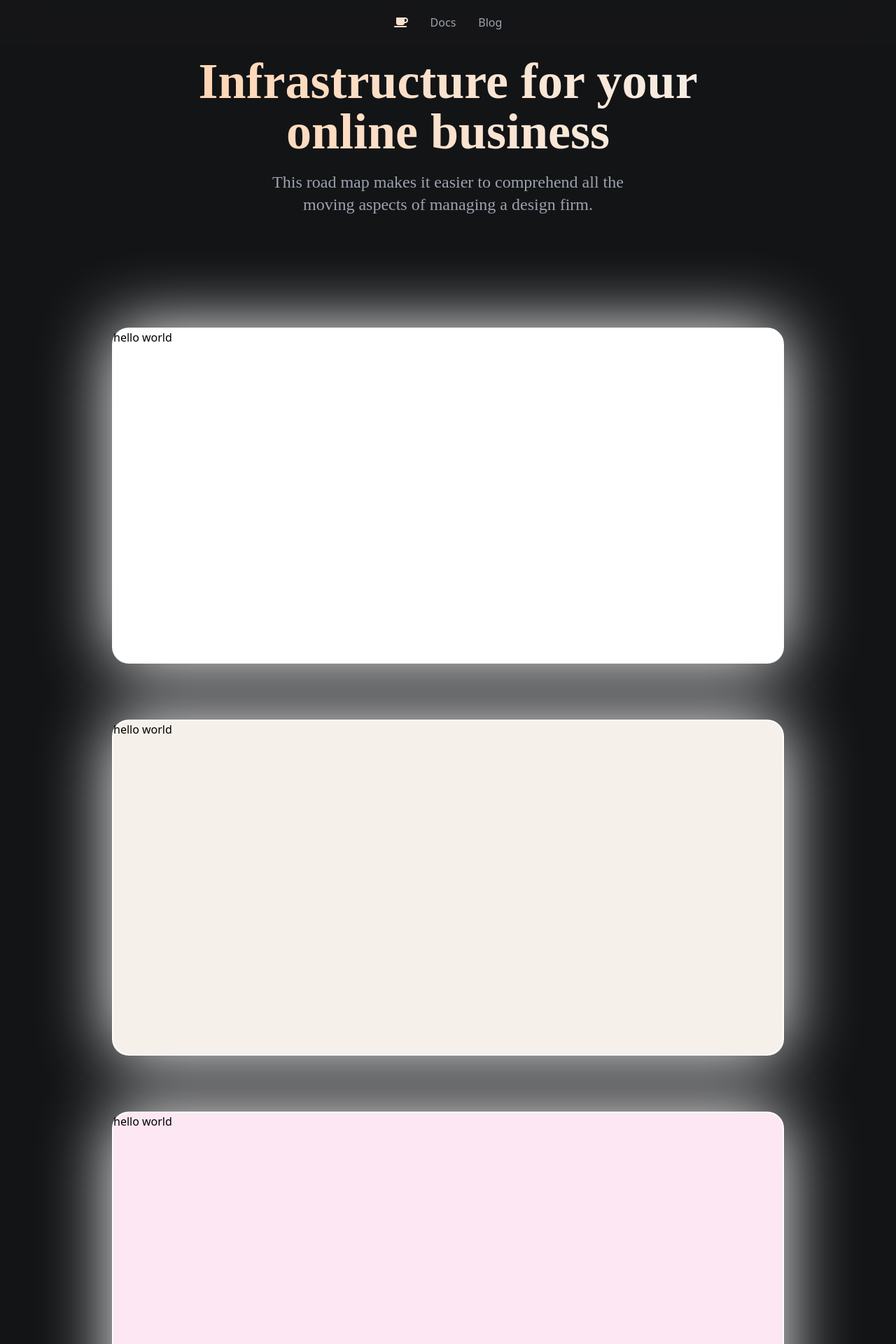
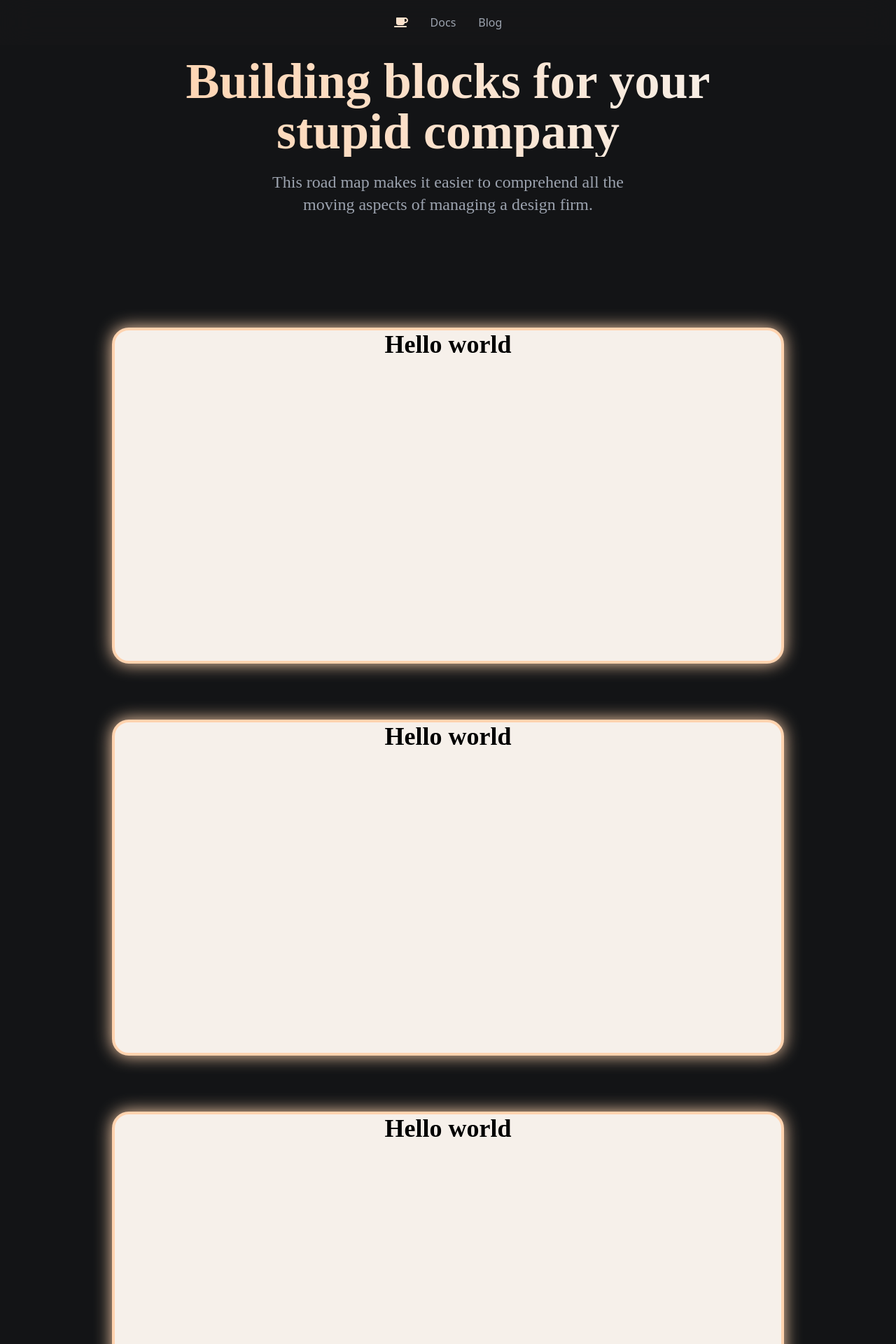
Before and after one commit to Lilswan77/clone2, a React (Create React App) app: page / in a window 1280 px wide. Shown: the top 1920 px of the page at 70% size. Built offline with nearby package versions, Linux system fonts and the light colour scheme.

Commit message:
info box

```diff
--- a/src/Components/Home.jsx
+++ b/src/Components/Home.jsx
@@ -2,21 +2,27 @@ const Home = () => {
   return (
     <div>
       <h1 className="text-center max-w-4xl m-auto pt-[5rem] font-extrabold text-transparent text-7xl bg-clip-text bg-gradient-to-r font-Secular from-[#ffd3af] to-[#f6f0ea]">
-        Infrastructure for your online business
+        Building blocks for your stupid company
       </h1>
       <p className="text-center text-2xl pt-5 pb-[10rem] max-w-[33rem] m-auto font-Urbanist text-gray-400">
         This road map makes it easier to comprehend all the moving aspects of
         managing a design firm.
       </p>
       <div className="grid gap-20">
-        <div className="border-2 border-white w-[60rem] h-[30rem] rounded-3xl shadow-3xl shadow-white m-auto bg-white">
-          hello world
+        <div className="border-4 border-[#ffd3af] md:w-[60rem] h-[30rem] rounded-3xl shadow-3xl shadow-[#ffd3af] m-auto bg-[#f6f0ea]">
+          <h1 className="justify-center text-4xl font-bold font-Poppins flex">
+            Hello world
+          </h1>
         </div>
-        <div className="border-2 border-white w-[60rem] h-[30rem] rounded-3xl shadow-3xl shadow-white m-auto bg-[#f6f0ea]">
-          hello world
+        <div className="border-4 border-[#ffd3af] md:w-[60rem] h-[30rem] rounded-3xl shadow-3xl shadow-[#ffd3af] m-auto bg-[#f6f0ea]">
+          <h1 className="text-center text-4xl font-bold font-Poppins">
+            Hello world
+          </h1>
         </div>
-        <div className="border-2 border-white w-[60rem] h-[30rem] rounded-3xl shadow-3xl shadow-white m-auto bg-pink-100">
-          hello world
+        <div className="border-4 border-[#ffd3af] md:w-[60rem] h-[30rem] rounded-3xl shadow-3xl shadow-[#ffd3af] m-auto bg-[#f6f0ea]">
+          <h1 className="text-center text-4xl font-bold font-Poppins">
+            Hello world
+          </h1>
       </div>
       </div>
     </div>
--- a/src/index.css
+++ b/src/index.css
@@ -3,3 +3,4 @@
 @tailwind utilities;
 @import url('https://fonts.googleapis.com/css2?family=Secular+One&display=swap');
 @import url('https://fonts.googleapis.com/css2?family=Urbanist&display=swap');
+@import url('https://fonts.googleapis.com/css2?family=Poppins&display=swap');
--- a/tailwind.config.js
+++ b/tailwind.config.js
@@ -6,11 +6,12 @@ module.exports = {
   theme: {
     extend: {
       boxShadow: {
-        '3xl': '0 0px 100px 0px rgba(0, 0, 0, 0.3)',
+        '3xl': '0 0px 25px 0px',
       },
       fontFamily: {
         Secular: ['Secular One'],
-        Urbanist: ['Urbanist '],
+        Urbanist: ['Urbanist'],
+        Poppins: ['Poppins'],
       }
     },
   },
```
